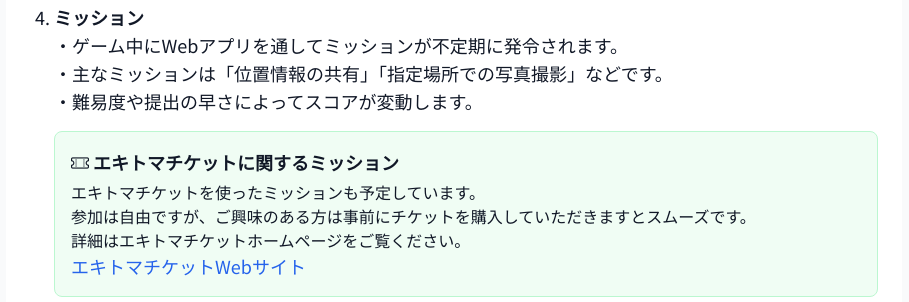
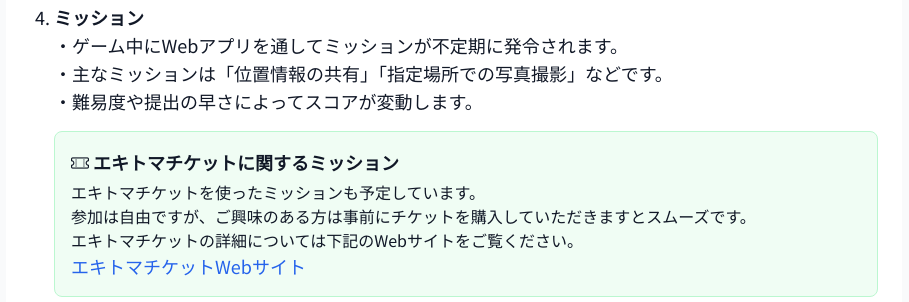
Before and after one commit to sandaime-RM/trafficTagTokyo, a website: page tokyo2025/rules.html in a window 1280 px wide. Shown: the part 1352-1654 px from the top of the page, without its empty margins (186-1095 px from the left). Drawn offline with nearby package versions, Linux system fonts and the light colour scheme.

Commit message:
エキトマチケット表記の修正

```diff
--- a/tokyo2025/rules.html
+++ b/tokyo2025/rules.html
@@ -68,7 +68,7 @@
                 <p class="font-semibold mb-1"><i class="bi bi-ticket-perforated me-1"></i>エキトマチケットに関するミッション</p>
                 <p class="text-base">エキトマチケットを使ったミッションも予定しています。<br/>
                     参加は自由ですが、ご興味のある方は事前にチケットを購入していただきますとスムーズです。<br />
-                    詳細はエキトマチケットホームページをご覧ください。
+                    エキトマチケットの詳細については下記のWebサイトをご覧ください。
                 </p>
                 <a href="https://shopping.jreast.co.jp/pages/ekitoma" class="text-blue-600 hover:underline">エキトマチケットWebサイト</a>
             </div>
```
